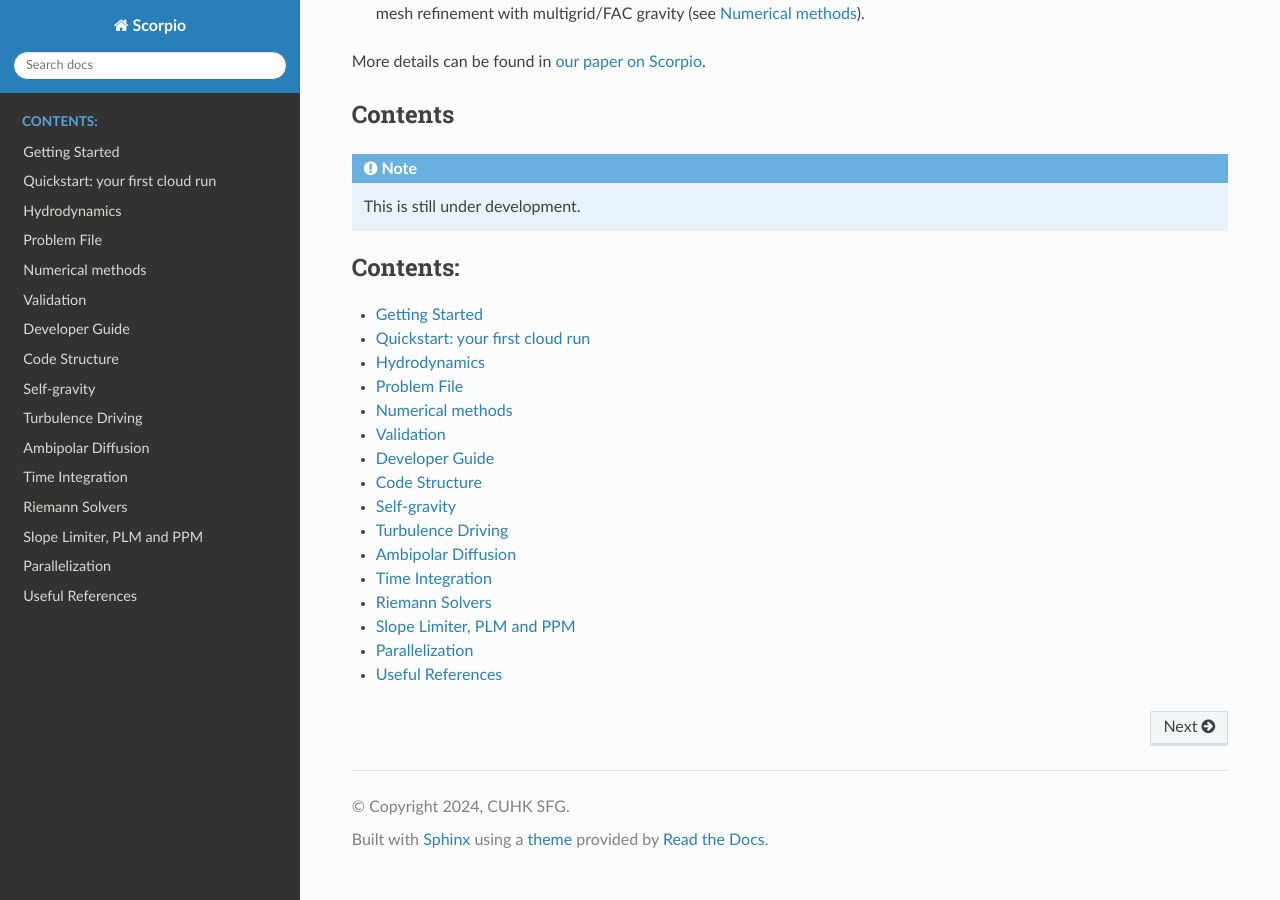
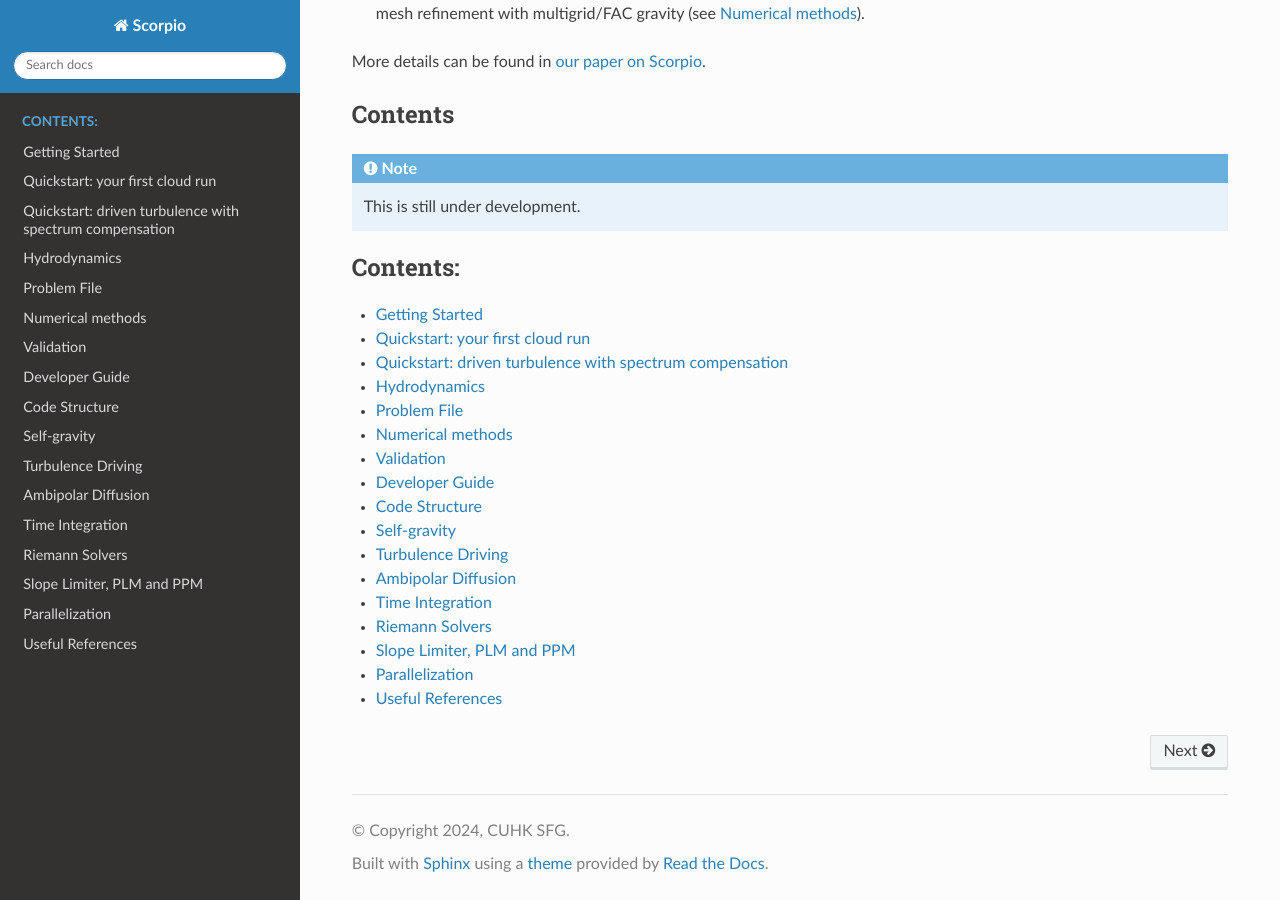
Before and after one commit to holam1hk/Scorpio-Docs, a Sphinx documentation site: the page built from docs/source/index.rst, in a window 1280 px wide and 900 px high, scrolled down 638 px. Built offline with Sphinx 7.4.7 and the Read the Docs theme 3.1.0, drawn with Linux system fonts in a browser that asks for light colours; part of the change alters nothing that is shown.

Commit message:
Add a quickstart for the spectrum-compensation case (gridID 401)
New page quickstart_spectrum, the counterpart of the cloud quickstart for
src/spectrumCompensation.f03:

- what the case is (HD, near-isothermal, HLLC, 1 pc periodic box, 256^3,
  uniform 300 particles/cc at rest, Mach-10 solenoidal driving in 500 kicks
  over a crossing time, phase 2 dormant by default because t_phase2 > tend)
- how to run it and the three SCORPIO_SPEC_* overrides for a small test
- what the log prints, driving kicks and compensation lines
- how the phase-2 compensation works step by step (shell binning with
  Hermitian weights, prescribed k^-2 target, per-shell factor with
  relaxation and clipping, internal energy preserved) and its in-code knobs
- what to edit, including the trap that the driving parameters that take
  effect live in the initial-condition routine and n_turb appears twice
- output, and a numpy snippet for the shell spectrum the compensation
  targets, plus the cost of the default configuration

Linked from the cloud quickstart, Getting Started and the turbulence page.

Co-Authored-By: Claude Opus 5 <noreply@anthropic.com>

```diff
--- a/docs/source/getting_started.rst
+++ b/docs/source/getting_started.rst
@@ -105,6 +105,8 @@ Where to go next
 
 - :ref:`ch:quickstart` — run the 20 pc cloud, look at the output, change
   its settings and its physics, restart it.
+- :ref:`ch:quickstart_spectrum` — the driven-turbulence case with the
+  velocity-spectrum compensation.
 - :ref:`ch:problem_file` — every setting, namelist group and ``SCORPIO_*``
   option.
 - :ref:`ch:hydro` — equations, code units with cgs/SI conversions, the
--- a/docs/source/index.rst
+++ b/docs/source/index.rst
@@ -27,6 +27,7 @@ Contents
 
    getting_started
    quickstart
+   quickstart_spectrum
    hydro
    problem_file
    methods
--- a/docs/source/quickstart.rst
+++ b/docs/source/quickstart.rst
@@ -7,7 +7,9 @@ Quickstart: your first cloud run
 This page takes you from a compiled ``Scorpio`` to a finished simulation of
 the 20 pc magnetized cloud (``gridID = 800``), its output, and the first
 changes you will want to make — without needing the MHD details. It
-assumes the build from :ref:`ch:getting_started` is done. Everything you
+assumes the build from :ref:`ch:getting_started` is done. For the driven-turbulence
+case with spectrum compensation (``gridID = 401``) see
+:ref:`ch:quickstart_spectrum`. Everything you
 touch is in two places:
 
 .. list-table::
--- /dev/null
+++ b/docs/source/quickstart_spectrum.rst
@@ -0,0 +1,255 @@
+.. _ch:quickstart_spectrum:
+
+********************************************************
+Quickstart: driven turbulence with spectrum compensation
+********************************************************
+
+``gridID = 401`` is a driven hydrodynamic turbulence box that can, in a
+second phase, push the velocity spectrum towards a prescribed
+:math:`E(k) \propto k^{-2}` shell slope. The driver is
+``SpectrumCompensation3DHD`` in ``src/spectrumCompensation.f03``; the
+compensation itself is ``apply_spectrum_to_BGV_3D`` in
+``src/gridModule_dtcalc.f03``. This page is the equivalent of
+:ref:`ch:quickstart` for that case.
+
+What the case is
+================
+
+.. list-table::
+   :header-rows: 1
+   :widths: 34 66
+
+   * - setting
+     - value
+   * - physics
+     - hydrodynamics, no magnetic field, no self-gravity (``GravConst`` is set in the driver but gravity is never enabled)
+   * - equation of state
+     - adiabatic with :math:`\Gamma = 1.00001` — near-isothermal
+   * - solver
+     - HLLC (``solverType = 3``), minmod, ``CFL = 0.3``, ``nbuf = 2``
+   * - box
+     - :math:`[-0.5, 0.5]^3` (1 pc across), periodic
+   * - mesh
+     - 256³ (``SCORPIO_SPEC_NMESH``)
+   * - initial state
+     - uniform :math:`\rho_0 = 17.6827` :math:`M_\odot`/pc³ (≈ 300 particles cm⁻³) at rest, :math:`c_s = 0.19196` km/s, :math:`P_0 = c_s^2\rho_0/\Gamma`
+   * - driving
+     - repeated kicks (``DT_mode = 1``), ``n_turb = 500`` of them, one every
+       ``dt_turb`` = (crossing time)/500 ≈ 0.0104; solenoidal (:math:`\zeta = 1`),
+       driving wavenumber 2, total energy :math:`\tfrac{1}{2}(10\,c_s)^2` — an rms Mach number of about 10
+   * - run length
+     - ``tend = 5.0`` code time ≈ one crossing time (5.21), 50 snapshots (``dtout = tend/50``)
+   * - phase 2
+     - **dormant by default**: ``t_phase2 = 5.5`` is later than ``tend``, so the default run is plain Otto (2017) driving
+
+Times are in code units, 1 unit = 0.978 Myr (:ref:`ch:hydro`).
+
+Run it
+======
+
+Make a run directory next to the code directory, put ``problem.nml`` in it
+and start the code there:
+
+.. code-block:: bash
+
+   cd .. && mkdir turb_test && cd turb_test
+
+.. code-block:: fortran
+
+   &problem_config
+     gridID = 401
+   /
+
+.. code-block:: bash
+
+   mpirun -n 8 ../scorpio_modern/Scorpio 2>&1 | tee run.log
+
+The full 256³ run is a production job (a few hundred core-hours). For a
+first look, shrink it with the three environment variables this case reads:
+
+.. code-block:: bash
+
+   SCORPIO_SPEC_NMESH=64 SCORPIO_SPEC_TEND=0.5 mpirun -n 8 ../scorpio_modern/Scorpio 2>&1 | tee run.log
+
+.. list-table::
+   :header-rows: 1
+   :widths: 30 14 56
+
+   * - variable
+     - default
+     - meaning
+   * - ``SCORPIO_SPEC_NMESH``
+     - 256
+     - cells per direction (the box stays 1 pc; it also sets ``k_end`` = mesh/2)
+   * - ``SCORPIO_SPEC_TEND``
+     - 5.0
+     - end time; the snapshot interval follows as ``tend/50``
+   * - ``SCORPIO_SPEC_TPHASE2``
+     - 5.5
+     - when phase 2 starts. Larger than ``tend`` keeps the compensation dormant;
+       set it below ``tend`` to exercise it
+
+``SCORPIO_DRIVING_SPECTRUM`` (``expo`` | ``kolmogorov`` | ``burgers``) chooses
+the shape of the *driving* spectrum, and the usual run options apply
+(:ref:`sec:run_options`). The driver calls ``setRunOption`` for
+``SCORPIO_DRIVING_SPECTRUM``, ``SCORPIO_DUAL_ENERGY`` and ``SCORPIO_PPM``
+with empty strings, which keeps whatever the environment says; put a value
+there to fix a choice in code (with PPM also set ``nbuf = 3``).
+
+What the log shows
+==================
+
+.. code-block:: text
+
+    calcDT: driving spectrum = expo (default, km^6 exp(-8 km/k_d))
+    gridModule.f03: writing data to g0401_0000.h5
+    Applying Otto 2017 driving at t=   1.0419019746883021E-002
+    testSuite.f03: gridID =          401  t =    1.1E-002  dt =    6.9E-004  t_count_turb =            1
+    ...
+    Spectrum compensation test: elapse time =    43.7  secs
+
+one ``Applying Otto 2017 driving`` line per kick (500 of them over a
+crossing time), one line per step, and a timing line at every snapshot.
+With phase 2 active you also get, per compensation:
+
+.. code-block:: text
+
+    Fitted spectrum slope=  -1.78 ; applying prescribed slope=  -2.00
+    Phase 2: Applying scheduled spectrum compensation at t=   2.0040000000000002
+    Snapshot spectrum-compensation age =   1.0E-003 at snapshot t=   2.1
+
+The fitted slope is a diagnostic only — the target always uses the
+prescribed :math:`-2`.
+
+Phase 2: the spectrum compensation
+==================================
+
+After ``t_phase2`` the driver stops the clock exactly on a schedule of
+compensation times (every ``dt_turb_phase2`` = 5×10⁻³, offset so that each
+snapshot is written a fixed lag ``snapshot_comp_lag`` = 10⁻³ after the last
+compensation) and calls ``applySpectrumToBGV`` there. One compensation does:
+
+1. gather the velocity field into the FFTW slab layout and transform it;
+2. bin :math:`|\hat{\boldsymbol{v}}|^2` into unit-width shells with
+   half-integer centres (interior :math:`k_x` planes carry the Hermitian
+   weight 2);
+3. normalise a :math:`k^{-2}` target on the *uncorrected* resolved shells and
+   form a correction factor per shell; a straight-line fit of the measured
+   spectrum is printed but not used as the target;
+4. multiply every mode with :math:`k_{\rm start} < k \le k_{\rm end}` by the
+   square root of the interpolated correction factor, raised to
+   ``relaxation_fraction`` and clipped to ``max_amplitude_factor``;
+5. transform back, scatter to the hydro decomposition, and add the change in
+   kinetic energy to the total energy so the **internal energy — and therefore
+   the pressure — is unchanged**.
+
+The knobs are in-code, at the top of the driver:
+
+.. list-table::
+   :header-rows: 1
+   :widths: 32 18 50
+
+   * - variable
+     - default
+     - meaning
+   * - ``ApplySpectrumCompensation``
+     - ``.true.``
+     - master switch. ``.false.`` turns 401 into a plain driven-turbulence run: no schedule, no dt clipping, no final-step compensation
+   * - ``ApplyFinalSpectrumCompensation``
+     - ``.false.``
+     - one extra compensation on the last step (only with the master switch on)
+   * - ``dt_turb_phase2``
+     - 5e-3
+     - interval between compensations
+   * - ``snapshot_comp_lag``
+     - 1e-3
+     - how long after a compensation the snapshot is written
+   * - ``spectrum_k_start``
+     - 10
+     - modes below this wavenumber are left alone (the driving range)
+   * - ``spectrum_k_end``
+     - mesh/2
+     - largest complete isotropic shell
+   * - ``spectrum_relaxation``
+     - 1.0
+     - exponent on the correction factor: 1 = apply it fully, <1 = approach the target gradually. Must be in (0, 1]
+   * - ``spectrum_factor_max``
+     - unlimited
+     - clip on the per-mode amplitude factor; must be ≥ 1
+
+To see the compensation act, run with ``SCORPIO_SPEC_TPHASE2`` below the end
+time, e.g.
+
+.. code-block:: bash
+
+   SCORPIO_SPEC_NMESH=64 SCORPIO_SPEC_TEND=1.0 SCORPIO_SPEC_TPHASE2=0.5 \
+       mpirun -n 8 ../scorpio_modern/Scorpio 2>&1 | tee run.log
+
+Changing the physics
+====================
+
+Two routines in ``src/spectrumCompensation.f03``, and one trap:
+
+- ``SpectrumCompensation3DHD`` — the driver: mesh, box, EOS, solver, CFL,
+  end time, the driving schedule and all the phase-2 knobs above.
+- ``initSpectrumCompensation3DHD`` — the initial condition: ``rho0``, the
+  sound speed, the initial velocity (zero) and the pressure.
+- **The trap:** the driving parameters that actually take effect
+  (``drivingWN_DT``, ``Energy_DT``, ``zeta_DT``) are set in the *initial-condition*
+  routine and overwrite what the driver computed. ``n_turb`` appears in both
+  places — change it in both, or the energy per kick and the number of kicks
+  will disagree.
+
+``bdrySpectrumCompensation3DHD`` exists but does nothing: the box is
+periodic, so the MPI exchange fills every ghost zone.
+
+After an edit, ``make`` and run in a fresh directory. Adding your own case
+instead of editing this one: :ref:`sec:new_case`.
+
+Output and the spectrum
+=======================
+
+Snapshots are ``g0401_0000.h5`` … with the hydrodynamic variable set:
+``den``, ``momx``, ``momy``, ``momz`` and ``ene`` (in a hydro run the energy
+sits in slot 5, not 8; :ref:`sec:conserved`). To measure the shell spectrum
+the compensation targets — :math:`E(k) = \sum_{|k|\in{\rm shell}} \tfrac{1}{2}|\hat{\boldsymbol{v}}|^2`:
+
+.. code-block:: python
+
+   import h5py, numpy as np, matplotlib.pyplot as plt
+
+   f = h5py.File("g0401_0020.h5", "r")
+   n  = int(f["nMesh"][()][0])
+   nb = int(np.asarray(f["nbuf"][()]).reshape(-1)[0])
+   cube = lambda name: np.transpose(f[name][()])[nb:n+nb, nb:n+nb, nb:n+nb]
+
+   rho = cube("den")
+   v   = [cube(m) / rho for m in ("momx", "momy", "momz")]
+
+   kf  = np.fft.fftfreq(n, d=1.0/n)                      # integer wavenumbers
+   kx, ky, kz = np.meshgrid(kf, kf, kf, indexing="ij")
+   kmag = np.sqrt(kx**2 + ky**2 + kz**2)
+
+   power = sum(np.abs(np.fft.fftn(c) / n**3)**2 for c in v) * 0.5
+   kbin  = np.arange(0.5, n//2 + 1)                      # unit-width shells
+   idx   = np.digitize(kmag.ravel(), np.arange(1, n//2 + 1))
+   Ek    = np.bincount(idx, weights=power.ravel(), minlength=len(kbin))[:len(kbin)]
+
+   plt.loglog(kbin, Ek, label="measured")
+   plt.loglog(kbin, Ek[9] * (kbin/kbin[9])**-2, "--", label=r"$k^{-2}$")
+   plt.xlabel("k"); plt.ylabel("E(k)"); plt.legend(); plt.show()
+
+With phase 2 active the measured curve should approach the dashed line above
+``spectrum_k_start`` within a few compensations; below it the driving range
+is untouched by construction.
+
+Cost
+====
+
+The default 256³ run with 500 driving kicks over a crossing time is a
+cluster job; 64³ finishes in minutes on a workstation and is enough to see
+the machinery work. Cost scales as cells × steps, so doubling the mesh costs
+roughly 16×. The driving and the compensation both remap between the hydro
+decomposition and the FFTW slab layout internally, so any ``mpirun -n``
+works — the old requirement of a slab decomposition is gone
+(:ref:`ch:parallelization`).
--- a/docs/source/turbulence.rst
+++ b/docs/source/turbulence.rst
@@ -122,6 +122,6 @@ Variants
 momentum/energy shift; ``calcDT3D_AD`` drives the two-fluid case (neutral
 grid, optionally both); ``apply_spectrum_to_BGV_3D`` (case 401,
 ``spectrumCompensation.f03``) re-shapes the *existing* velocity spectrum
-instead of adding a perturbation. Cases 100, 399, 400, 401 and 1688 exercise
+instead of adding a perturbation (:ref:`ch:quickstart_spectrum`). Cases 100, 399, 400, 401 and 1688 exercise
 the driving on its own; the cloud case (800) uses it as the initial
 turbulence.
```
